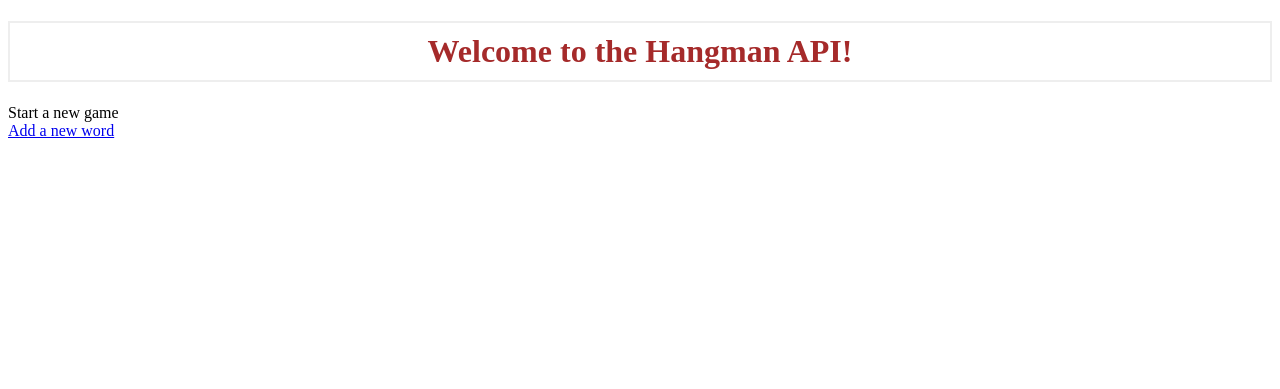
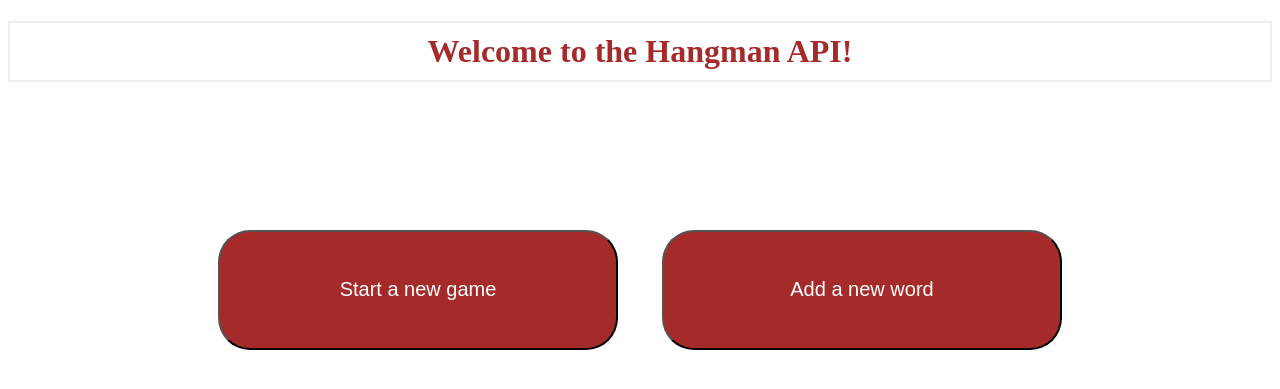
Before and after one commit to redatawfiki/cloud-computing, a Flask app: page / in a window 1280 px wide. Shown: the top 389 px of the page. Run offline with Flask 2, Linux system fonts and the light colour scheme.

Commit message:
style page d'accueil

```diff
--- a/templates/index.html
+++ b/templates/index.html
@@ -1,13 +1,51 @@
 <!DOCTYPE html>
 <html lang="en">
+
 <head>
     <meta charset="UTF-8">
     <link rel="stylesheet" href="{{ url_for('static', filename= 'css/style.css') }}">
     <title>Hangman API - Home</title>
 </head>
+
 <body>
-   <h1>Welcome to the Hangman API!</h1>
-   <nav>Start a new game</nav>
-   <nav><a href='/db'>Add a new word</a></nav>
+    <h1>Welcome to the Hangman API!</h1>
+    <br><br><br><br><br><br><br>
+    <div class="div1">
+        <button class="button"> <a href="#">Start a new game </a></button>
+        <button class="button"> <a href='/db'>Add a new word</a></button>
+    </div>
+
+
+    <style>
+        .button{
+            font-size:20px;
+            margin-right: 20px;
+            margin-left: 20px;
+            text-align: center;
+            background-color: brown;
+            color: white;
+            text-align:center;
+            border-radius: 2rem;
+            width: 400px;
+            height: 120px;
+        }
+
+        .button:hover{
+            background-color: rgb(186, 48, 48);
+        }
+
+
+        .div1{
+            text-align: center;
+            margin: 0 auto;
+        }
+
+        a{
+            text-decoration: none;
+            color:white;
+            text-align: center;
+        }
+    </style>
+
 </body>
 </html>
```
